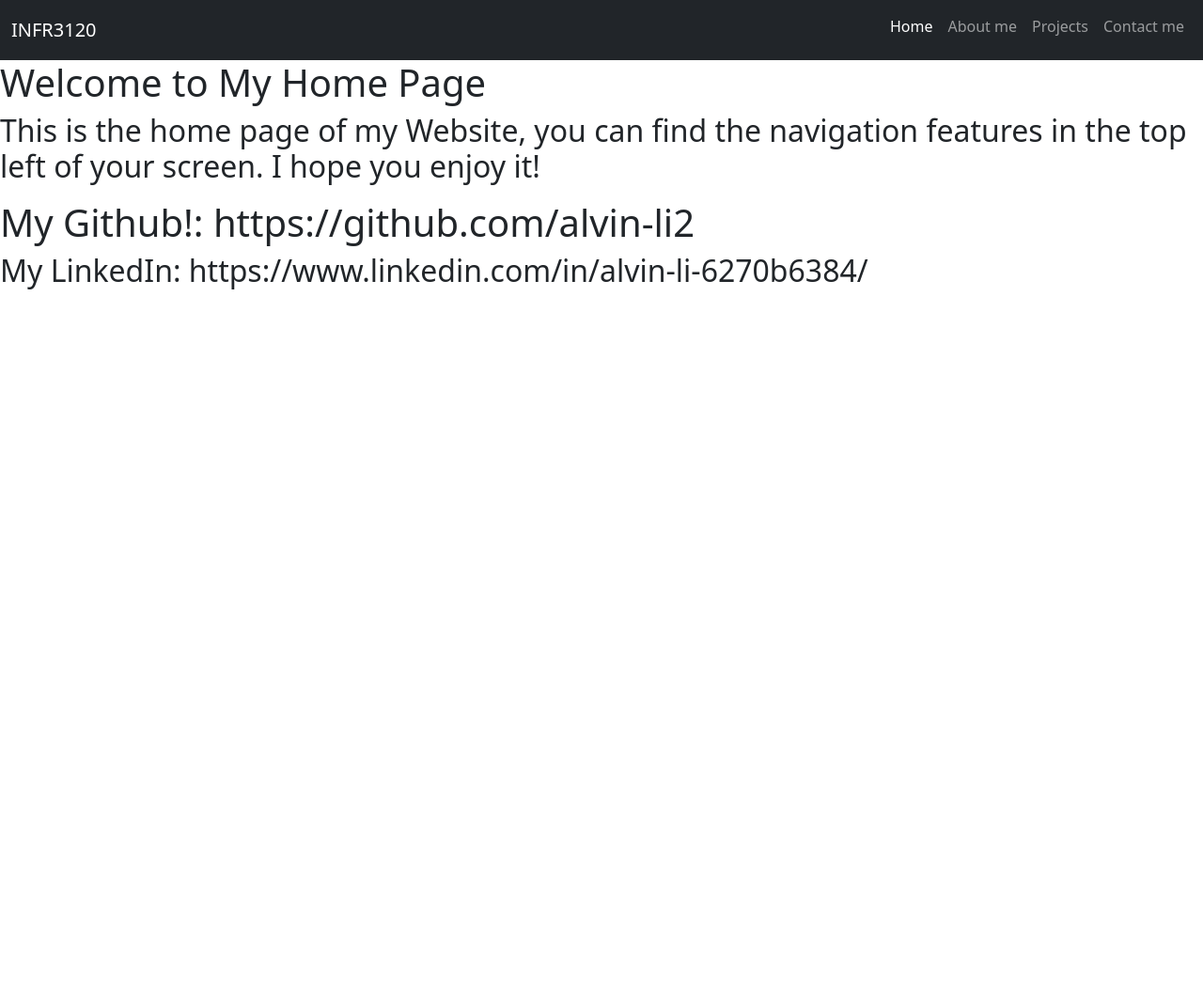
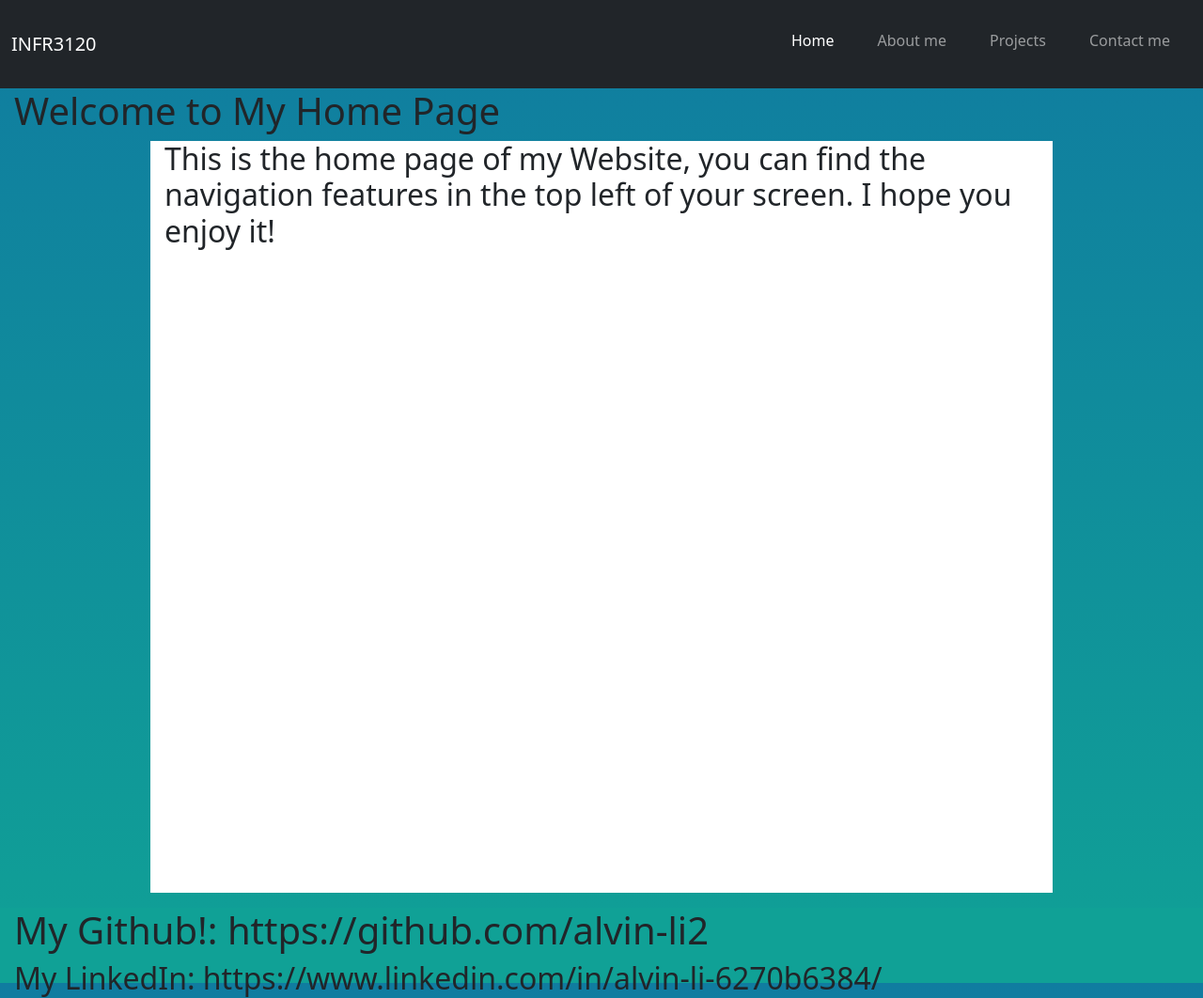
Before and after one commit to alvin-li2/INFR3120U-Assignment-II, a Node server app: page /home in a window 1280 px wide. Shown: the whole page at 94% size. Before the commit the page ends 308 px from the top, so only its background shows below. Run offline with Node 20, Linux system fonts and the light colour scheme; some libraries are stand-ins or nearby versions.

Commit message:
Added css from project 1

```diff
--- a/public/content/app.css
+++ b/public/content/app.css
@@ -0,0 +1,76 @@
+@charset "UTF-8";
+
+video
+{
+    margin: 15px;
+    padding: 15px;
+    background-color: #000000;
+    border: 2px white solid;
+    box-shadow: 10px 10px 5px black;
+}
+nav{
+    padding: 15px;
+    color: black;
+}
+button
+{
+    margin: 15px;
+    padding: 5px;
+    background-color: black;
+    color: white;
+    height: 40px;
+    border: 2px white solid;
+    box-shadow: 5px 5px 2.5px black;
+    border-radius: 5px;
+}
+
+button:hover
+{
+    margin: 15px;
+    padding: 5px;
+    background-color: black;
+    color: aqua;
+    height: 40px;
+    border: 2px white solid;
+    box-shadow: 5px 5px 2.5px black;
+    border-radius: 5px;
+}
+
+#wrapper
+{
+    width: 960px;
+    height: 800px;
+    margin-left: auto;
+    margin-right: auto;
+    background: white
+}
+
+header,footer
+{
+    background-color: white;
+    color: rgb(0, 0, 0);
+    padding-top: 5px;
+    padding-bottom: 5px;
+}
+
+img
+{
+    width: 220px;
+}
+
+h1,h2,h3,h4,h5,h6,p,li {
+    margin: 15px;
+    color: #000000;
+}
+#footer
+{
+    height: 80px;
+    background-color: #10A196;
+}
+
+body{
+    font-family: "JetBrains Mono";
+    padding: 0px;
+    margin: 0px;
+    background: linear-gradient(to bottom, rgb(16, 124, 160) 0%,#10A196 100%);
+}
```
Also changed, not shown: views/index.ejs (+6 -5 lines).
